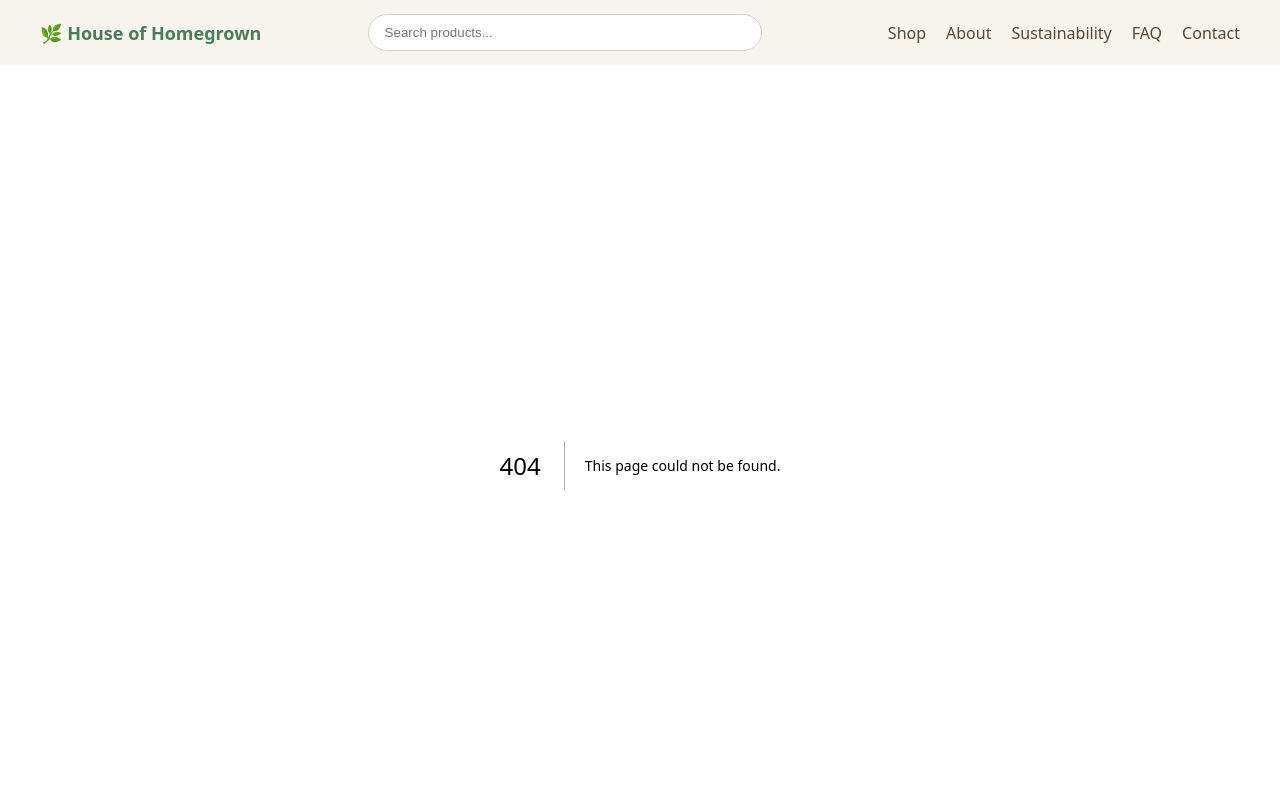
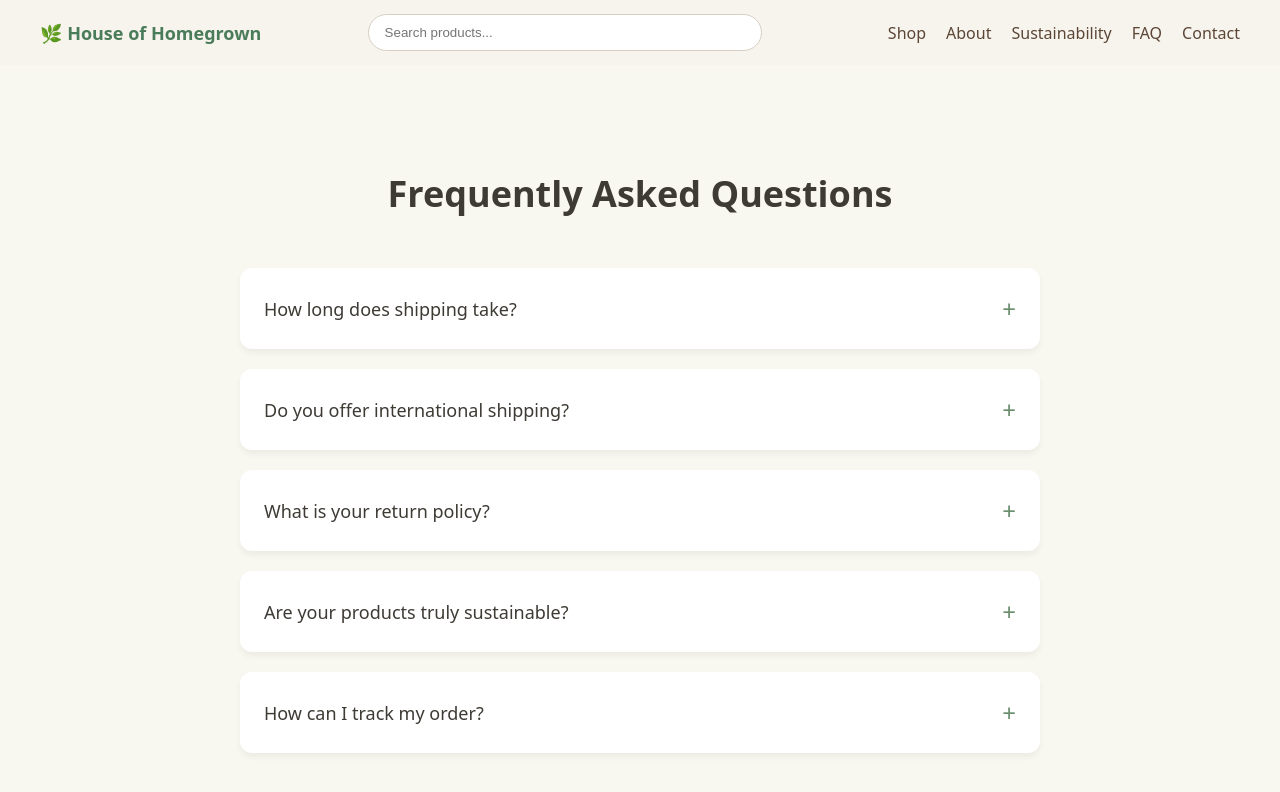
Before and after one commit to KirtiGautam620/House-of-Homegrown, a Next.js app in the folder frontend/: page /faq in a window 1280 px wide. Before the commit this address had no page. Shown: the top 792 px of the page. Built offline with nearby package versions, Linux system fonts and the light colour scheme.

Commit message:
made faq section

```diff
--- /dev/null
+++ b/frontend/pages/faq.js
@@ -0,0 +1,56 @@
+import { useState } from 'react';
+import styles from '../styles/Faq.module.css';
+
+export default function FAQ() {
+    const [activeIndex, setActiveIndex] = useState(null);
+
+    const faqs = [
+        {
+            question: "How long does shipping take?",
+            answer: "We ship all orders within 2-3 business days. Delivery times vary by location but usually take 5-7 business days across India."
+        },
+        {
+            question: "Do you offer international shipping?",
+            answer: "Currently, we only ship within India. We are working on bringing our sustainable products to the world soon!"
+        },
+        {
+            question: "What is your return policy?",
+            answer: "We have a hassle-free 30-day return policy. If you are not satisfied with your purchase, you can return it for a full refund or exchange."
+        },
+        {
+            question: "Are your products truly sustainable?",
+            answer: "Yes! We use organic materials, natural dyes, and eco-friendly packaging. We also ensure fair wages for all our artisans."
+        },
+        {
+            question: "How can I track my order?",
+            answer: "Once your order is shipped, you will receive a tracking link via email/SMS to monitor its journey to your doorstep."
+        }
+    ];
+
+    const toggleFAQ = (index) => {
+        setActiveIndex(activeIndex === index ? null : index);
+    };
+
+    return (
+        <div className={styles.container}>
+            <h1 className={styles.title}>Frequently Asked Questions</h1>
+            <div className={styles.faqList}>
+                {faqs.map((faq, index) => (
+                    <div
+                        key={index}
+                        className={`${styles.faqItem} ${activeIndex === index ? styles.active : ''}`}
+                        onClick={() => toggleFAQ(index)}
+                    >
+                        <div className={styles.question}>
+                            {faq.question}
+                            <span className={styles.icon}>{activeIndex === index ? '-' : '+'}</span>
+                        </div>
+                        <div className={styles.answer}>
+                            {faq.answer}
+                        </div>
+                    </div>
+                ))}
+            </div>
+        </div>
+    );
+}
--- /dev/null
+++ b/frontend/styles/Faq.module.css
@@ -0,0 +1,62 @@
+.container {
+    max-width: 800px;
+    margin: 0 auto;
+    padding: 80px 20px;
+}
+
+.title {
+    text-align: center;
+    font-size: 36px;
+    color: #3e3a34;
+    margin-bottom: 50px;
+}
+
+.faqList {
+    display: flex;
+    flex-direction: column;
+    gap: 20px;
+}
+
+.faqItem {
+    background: #fff;
+    border-radius: 12px;
+    box-shadow: 0 4px 6px rgba(0, 0, 0, 0.05);
+    overflow: hidden;
+    transition: all 0.3s ease;
+    cursor: pointer;
+}
+
+.question {
+    padding: 24px;
+    display: flex;
+    justify-content: space-between;
+    align-items: center;
+    font-size: 18px;
+    font-weight: 500;
+    color: #3e3a34;
+}
+
+.icon {
+    font-size: 24px;
+    color: #6b8e6e;
+    font-weight: 300;
+}
+
+.answer {
+    max-height: 0;
+    overflow: hidden;
+    transition: max-height 0.3s ease-out, padding 0.3s ease;
+    padding: 0 24px;
+    color: #5b4636;
+    line-height: 1.6;
+}
+
+.faqItem.active .answer {
+    max-height: 200px;
+    /* Approximate max height */
+    padding-bottom: 24px;
+}
+
+.faqItem.active {
+    box-shadow: 0 6px 12px rgba(0, 0, 0, 0.1);
+}
```
Also changed, not shown: frontend/styles/Navbar.module.css (+0 -8 lines), frontend/styles/Sustainability.module.css (+0 -8 lines).
